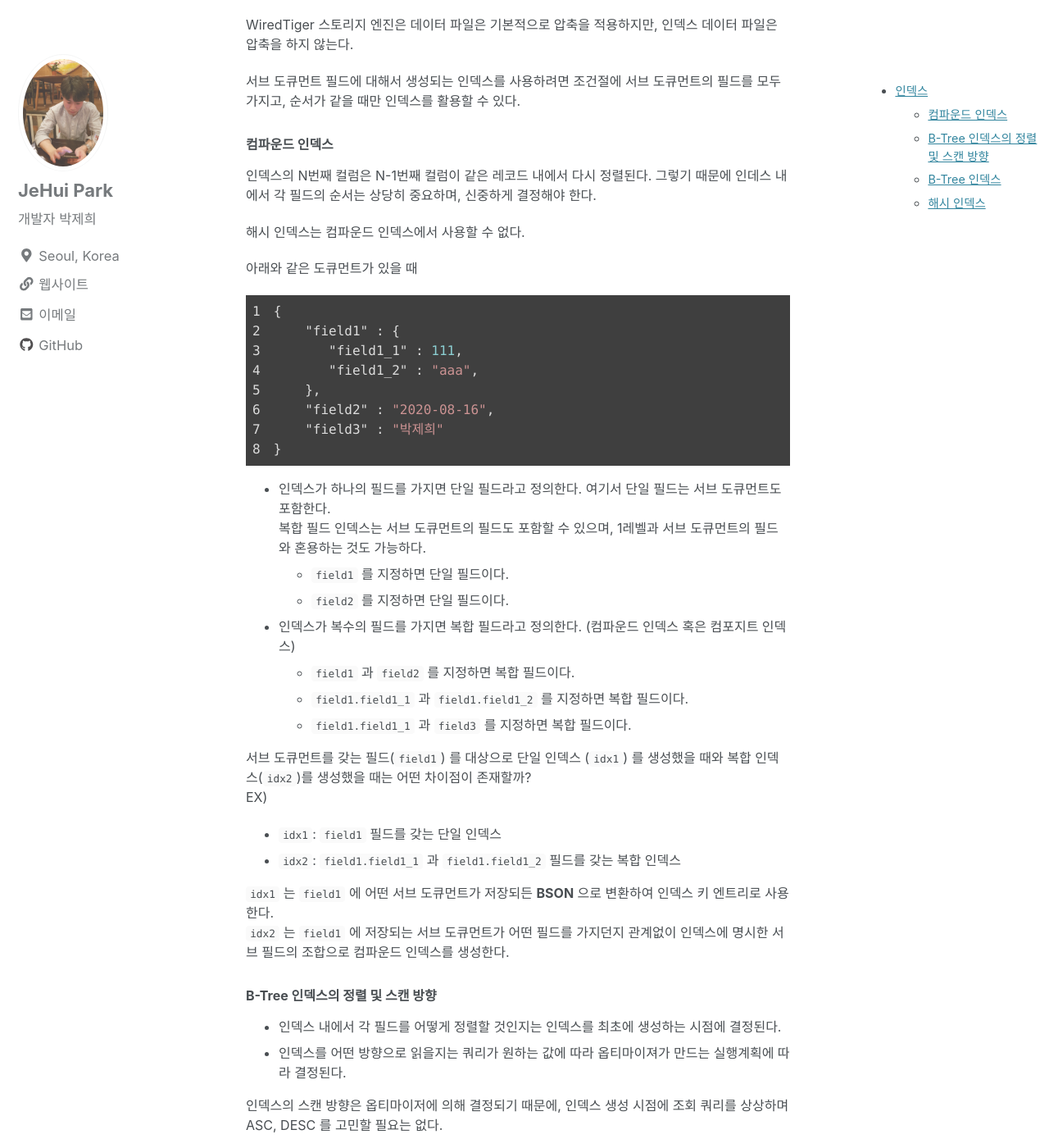
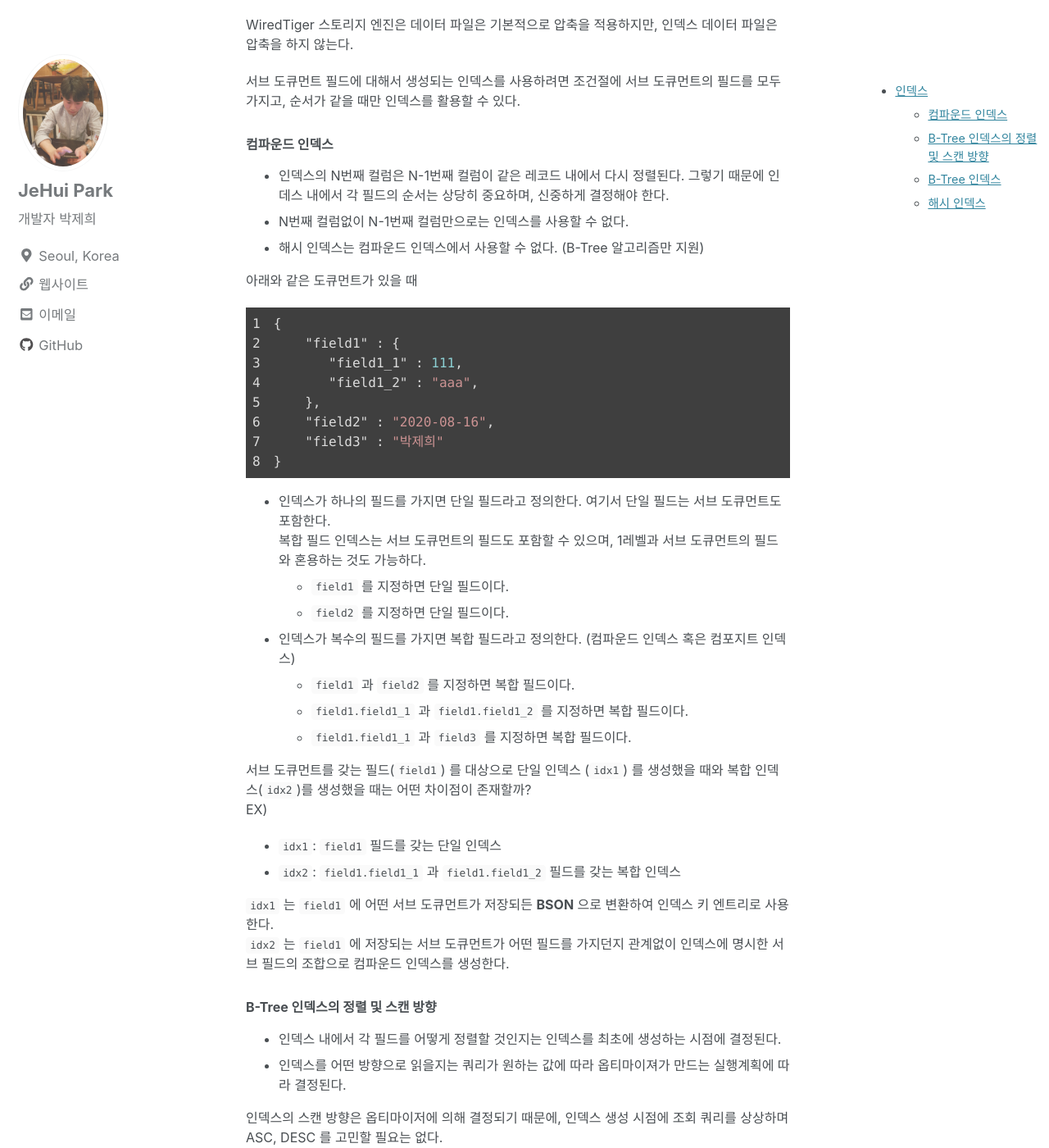
Before and after one commit to JeHuiPark/JeHuiPark.github.io, a Jekyll site: the page built from _posts/2020-08-16-mongo-study.md, in a window 1280 px wide and 1400 px high, scrolled down 357 px. Shown: the whole window at 82% size. Built offline with Jekyll 4.4.1, drawn with Linux system fonts in a browser that asks for light colours; nearby versions of some CDN libraries; comment, search, counter and statistics services are not loaded; some of the changed text lies outside the part shown.

Commit message:
Update 2020-08-16-mongo-study.md

````diff
--- a/_posts/2020-08-16-mongo-study.md
+++ b/_posts/2020-08-16-mongo-study.md
@@ -20,9 +20,9 @@ WiredTiger 스토리지 엔진은 데이터 파일은 기본적으로 압축을
 
 ### 컴파운드 인덱스
 
-인덱스의 N번째 컬럼은 N-1번째 컬럼이 같은 레코드 내에서 다시 정렬된다. 그렇기 때문에 인데스 내에서 각 필드의 순서는 상당히 중요하며, 신중하게 결정해야 한다.
-
-해시 인덱스는 컴파운드 인덱스에서 사용할 수 없다.
+- 인덱스의 N번째 컬럼은 N-1번째 컬럼이 같은 레코드 내에서 다시 정렬된다. 그렇기 때문에 인데스 내에서 각 필드의 순서는 상당히 중요하며, 신중하게 결정해야 한다.
+- N번째 컬럼없이 N-1번째 컬럼만으로는 인덱스를 사용할 수 없다.
+- 해시 인덱스는 컴파운드 인덱스에서 사용할 수 없다. (B-Tree 알고리즘만 지원)
 
 아래와 같은 도큐먼트가 있을 때
 ```json
@@ -67,7 +67,7 @@ EX)
 - 검색범위가 범위 검색이다 (동등 비교가 아니다)
 
 ### B-Tree 인덱스
-- 인덱스 키값의 크기는 **1KB**를 넘을 수 없기 때문에 인덱스로 지정한 필드의 사이즈가 **1KB** 초과할 경우 오류를 발생시킨다
+- 인덱스 키값의 크기는 **1KB**를 넘을 수 없기 때문에 인덱스로 지정한 필드의 사이즈가 **1KB** 초과할 경우 오류를 발생시킨다.
 
 ### 해시 인덱스
 
````
